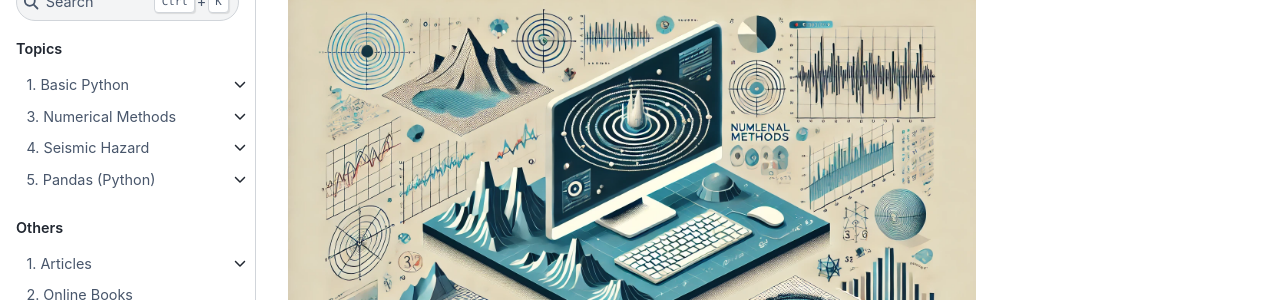
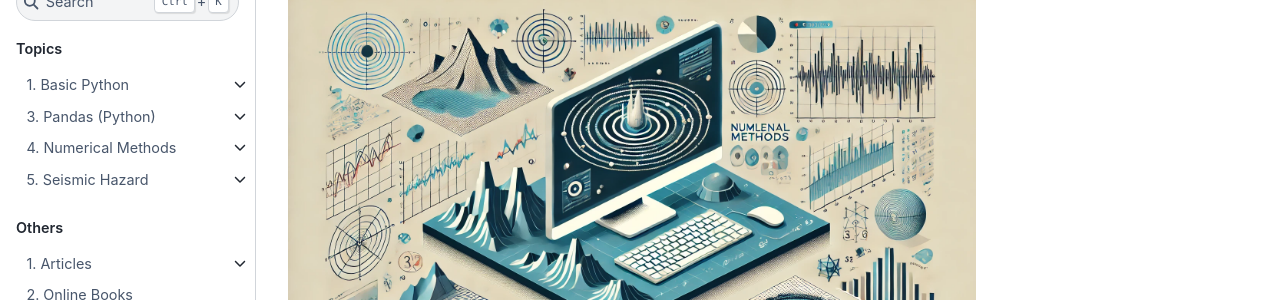
Before and after one commit to auliakhalqillah/akbook, a Sphinx documentation site: the page built from docs/source/index.rst, in a window 1280 px wide. Shown: the part 139-439 px from the top of the page. Built offline with Sphinx 7.4.7 and the Sphinx Book theme 1.1.4, drawn with Linux system fonts in a browser that asks for light colours; pages that are not in the unit, such as notebooks, are missing from menus.

```diff
--- a/docs/source/index.rst
+++ b/docs/source/index.rst
@@ -18,9 +18,9 @@ In this note, you will find the explanation regarding fundamental algorithm, num
 
   Basic Python
   Fundamental Algorithm using Python
+  Pandas
   Numerical Methods
   Seismic Hazard
-  Pandas
 
 .. toctree::
   :caption: Others
```
